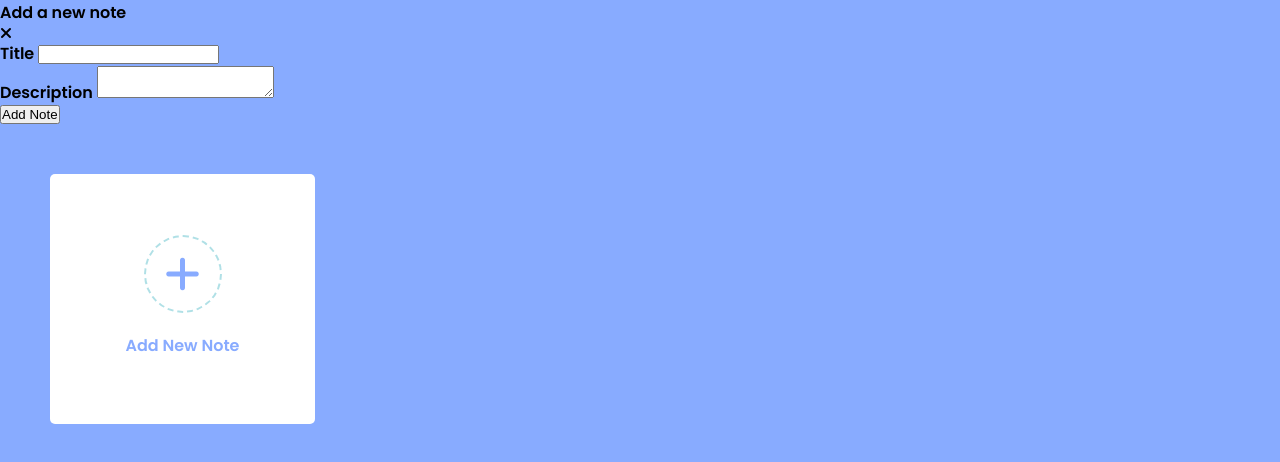
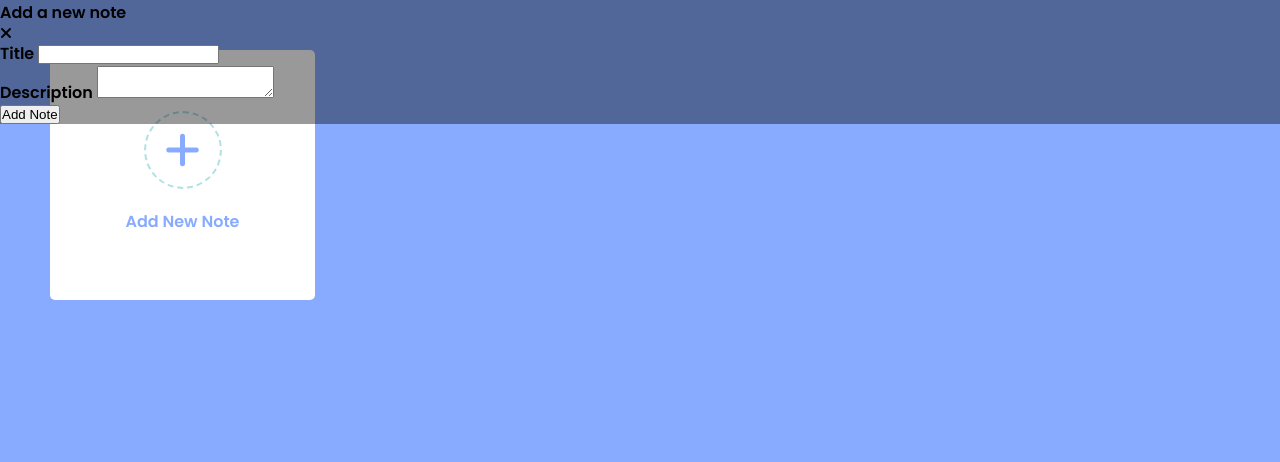
Before and after one commit to LOVELYN15/Notes_App, a plain HTML site: page index.html in a window 1280 px wide. Drawn offline with Linux system fonts and the light colour scheme.

Commit message:
add style to the popup class

```diff
--- a/style.css
+++ b/style.css
@@ -106,3 +106,10 @@ body {
 .menu li:hover {
     background-color: #f5f5f5;
 }
+.popup-box {
+    position: fixed;
+    top: 0;
+    left: 0;
+    width: 100%;
+    background-color: rgba(0, 0, 0, 0.4);
+}
```
